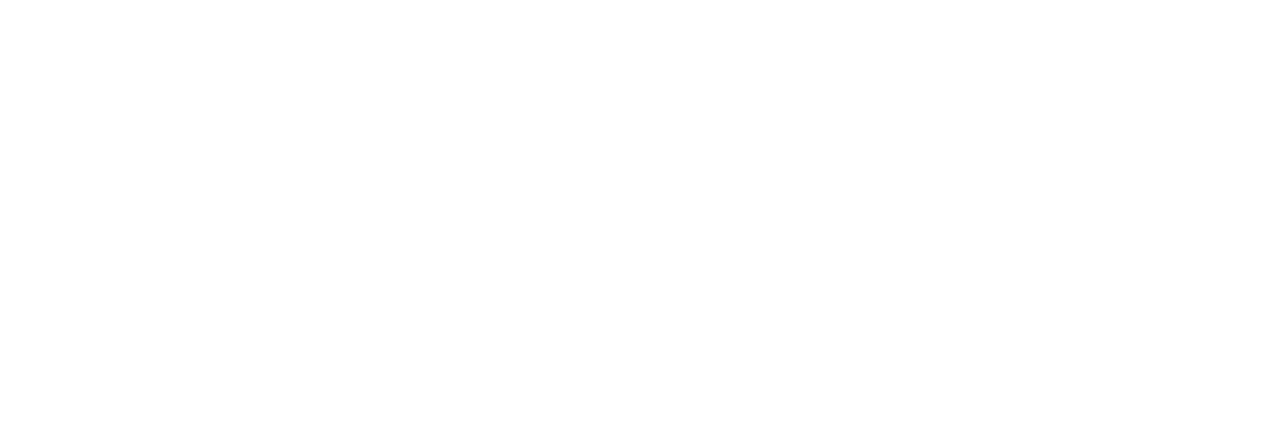
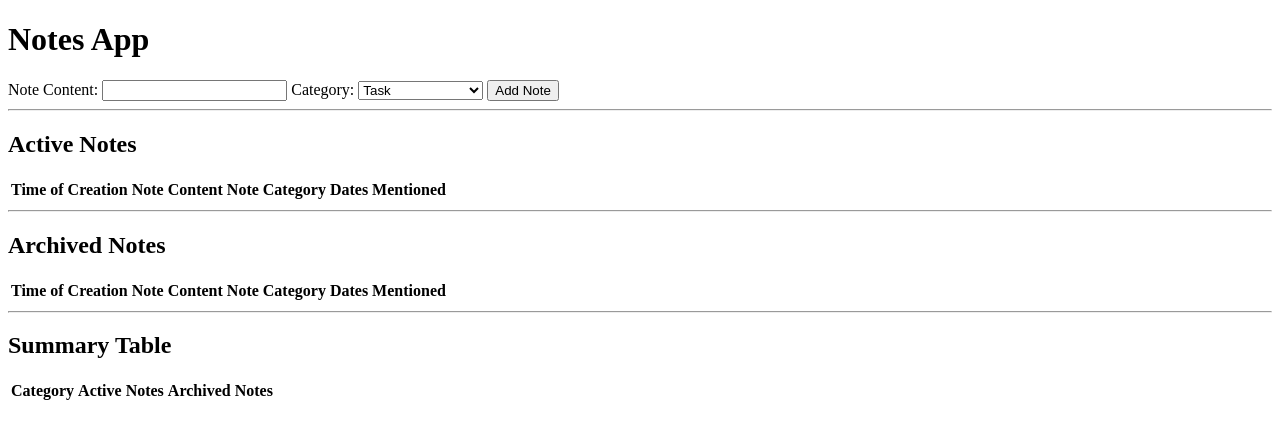
Before and after one commit to andreii2022/firstRadencyProject, a plain HTML site: page index.html in a window 1280 px wide. Drawn offline with Linux system fonts and the light colour scheme.

Commit message:
here i added the markup html

```diff
--- a/index.html
+++ b/index.html
@@ -7,6 +7,59 @@
     <title>Document</title>
 </head>
 <body>
+    <h1>Notes App</h1>
+    <div>
+        <label for="noteContent">Note Content:</label>
+        <input type="text" id="noteContent">
+        <label for="noteCategory">Category:</label>
+        <select id="noteCategory">
+            <option value="Task">Task</option>
+            <option value="Random Thought">Random Thought</option>
+            <option value="Idea">Idea</option>
+        </select>
+        <button onclick="addNote()">Add Note</button>
+    </div>
+    <hr>
+    <h2>Active Notes</h2>
+    <table id="activeNotesTable">
+        <thead>
+            <tr>
+                <th>Time of Creation</th>
+                <th>Note Content</th>
+                <th>Note Category</th>
+                <th>Dates Mentioned</th>
+            </tr>
+        </thead>
+        <tbody id="activeNotesBody">
+        </tbody>
+    </table>
+    <hr>
+    <h2>Archived Notes</h2>
+    <table id="archivedNotesTable">
+        <thead>
+            <tr>
+                <th>Time of Creation</th>
+                <th>Note Content</th>
+                <th>Note Category</th>
+                <th>Dates Mentioned</th>
+            </tr>
+        </thead>
+        <tbody id="archivedNotesBody">
+        </tbody>
+    </table>
+    <hr>
+    <h2>Summary Table</h2>
+    <table id="summaryTable">
+        <thead>
+            <tr>
+                <th>Category</th>
+                <th>Active Notes</th>
+                <th>Archived Notes</th>
+            </tr>
+        </thead>
+        <tbody id="summaryTableBody">
+        </tbody>
+    </table>
 
 
     <script src="js/main.js"></script>
```
